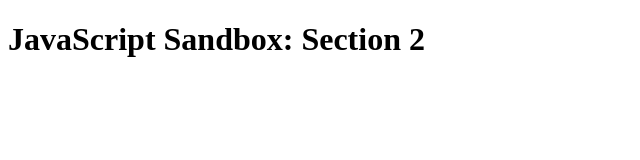
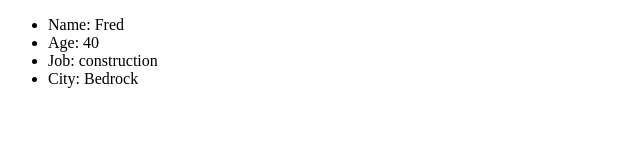
Before and after one commit to mrmikemcguire/JSSandbox, a plain HTML site: page index.html in a window 1280 px wide. Shown: the whole page, without its empty margins (0-640 px from the left). Drawn offline with Linux system fonts and the light colour scheme.

Commit message:
template literals

```diff
--- a/index.html
+++ b/index.html
@@ -8,6 +8,6 @@
 </head>
 <body>
     <h1>JavaScript Sandbox: Section 2</h1>
-    <script src="stringObject.js"></script>
+    <script src="templateLiterals.js"></script>
 </body>
 </html>
--- /dev/null
+++ b/templateLiterals.js
@@ -0,0 +1,23 @@
+const name = 'Fred';
+const age = 40;
+const job = 'construction';
+const city = 'Bedrock';
+
+//without templace literals
+let html;
+// html = '<ul><li>Name: ' + name + '</li><li>Age: ' + age + ' </li><li>Job: ' + job + ' </li><li>City: ' + city + ' </li></ul>';
+
+// document.body.innerHTML = html;
+
+// with template literals (template strings)
+
+//this is a back tick (left of #1 key)
+html = `
+    <ul>
+        <li>Name: ${name}</li>
+        <li>Age: ${age}</li>
+        <li>Job: ${job}</li>
+        <li>City: ${city}</li>
+    </ul>
+`;
+document.body.innerHTML = html;
```
